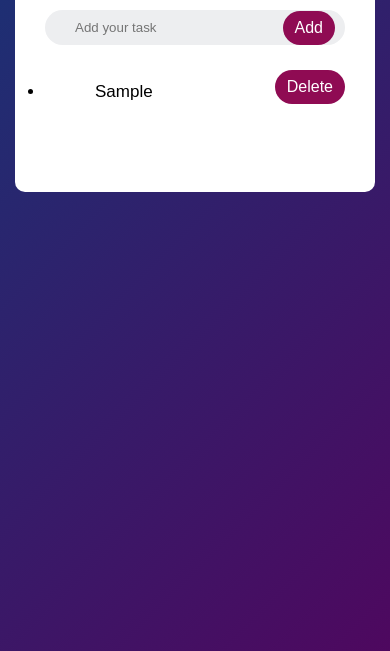
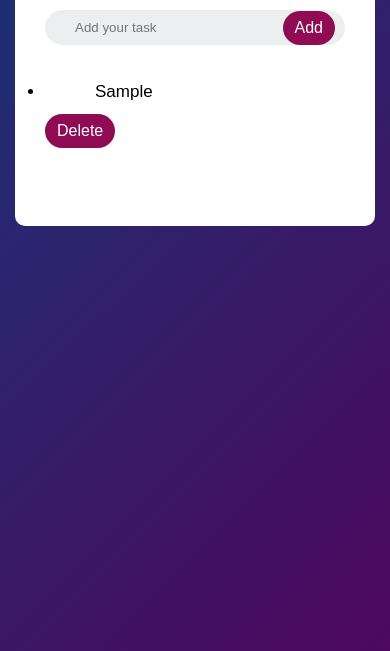
Before and after one commit to Ash1799Maurya/To-Do-List, a plain HTML site: page index.html in a window 390 px wide. Both pictures are taken after typing "Sample" into the empty fields and a click on the button "Add". Shown: the part 193-844 px from the top of the page. Drawn offline with Linux system fonts and the light colour scheme.

Commit message:
cahnges in style

```diff
--- a/style.css
+++ b/style.css
@@ -83,9 +83,10 @@
 
 .main-todo-div {
 
-  display: grid;
+  display: flex;
   grid-template-columns: 1fr 0.3fr;
   align-items: start;
+  justify-content: space-between;
   height: auto;
   margin-bottom: 0.5rem;
 }
@@ -106,6 +107,7 @@
   }
   bottom.deleteBtn {
     padding: 10px 0px;
+    width: 100%;
   }
 }
 
@@ -116,5 +118,6 @@
   }
   bottom.deleteBtn {
     padding: 8px 0px;
+    width: 100%;
   }
 }
```
